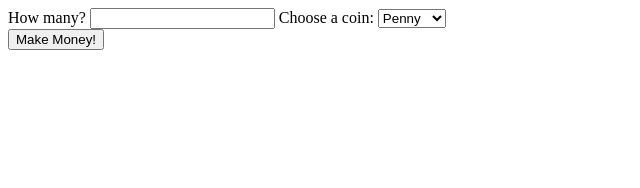
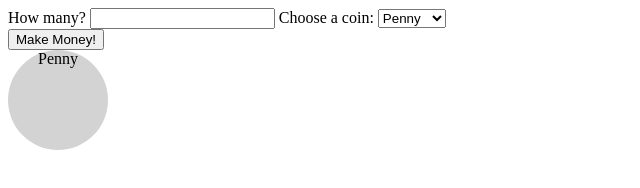
Before and after one commit to velasqui/dom-exercise-4, a plain HTML site: page index.html in a window 1280 px wide. Both pictures are taken after a click on the button "Make Money!". Shown: the whole page, without its empty margins (0-640 px from the left). Drawn offline with Linux system fonts and the light colour scheme.

Commit message:
added functionality to button, circles will now be added to ui

```diff
--- a/index.html
+++ b/index.html
@@ -19,7 +19,9 @@
       </select>
     </form>
     <button id="money-btn">Make Money!</button>
-    <ul id="coins-list"></ul>
+    <div id="coins-div">
+
+    </div>
 
     <script src="script.js"></script>
   </body>
--- a/script.js
+++ b/script.js
@@ -2,7 +2,7 @@ const selectedCoin = document.getElementById('coins');
 
 const moneyButton = document.getElementById('money-btn');
 moneyButton.addEventListener('click', (event) => {
-    console.log(selectedCoin.value);
+    // console.log(selectedCoin.value);
     const coinObject = document.createElement('div');
     if (selectedCoin.value === 'Penny') {
         coinObject.innerText = 'Penny';
@@ -13,4 +13,10 @@ moneyButton.addEventListener('click', (event) => {
     } else {
         coinObject.innerText = 'Quarter';
     };
+    coinObject.style.cssText = 'width: 100px; height: 100px; background-color: lightgray; list-style: none; border-radius: 50%; text-align: center;';
+    const circleObject = document.createElement('div');
+    const circleDiv = document.getElementById('coins-div');
+    circleObject.append(coinObject);
+    circleDiv.append(circleObject);
+
 })
```
